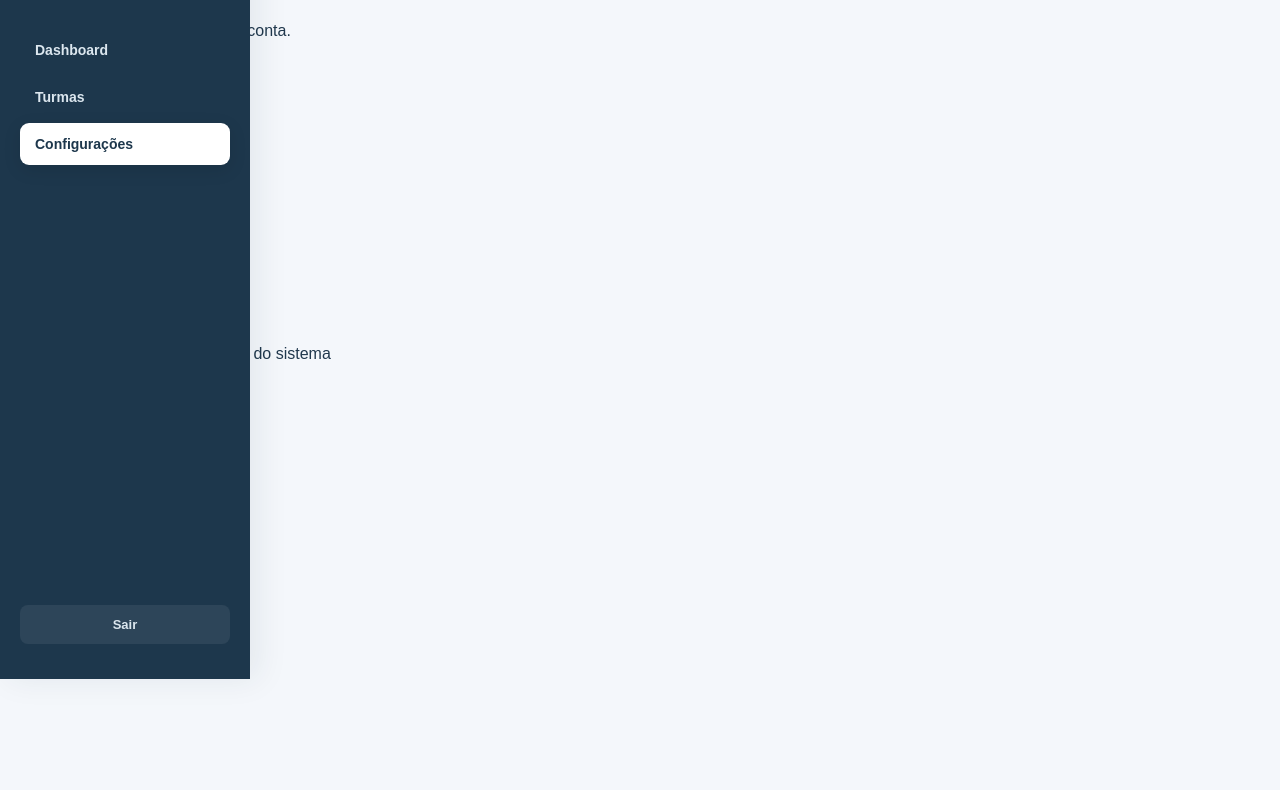
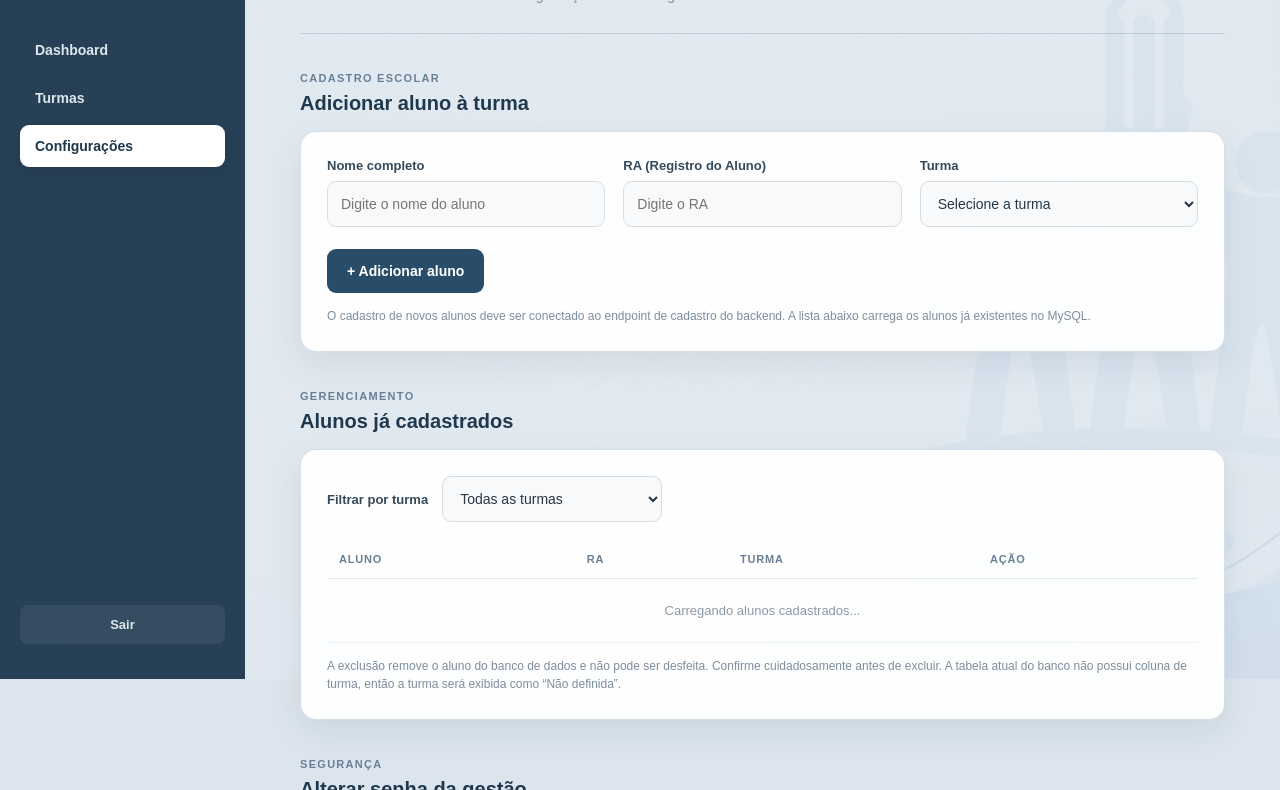
Before and after one commit to ByIsapf/TCC_gerenciamento_de_alunos, a plain HTML site: page frontend/gestao/configuracoes.html in a window 1280 px wide. Shown: the part 121-911 px from the top of the page. Before the commit the page ends 800 px from the top, so only its background shows below. Drawn offline with Linux system fonts and the light colour scheme.

Commit message:
Atualizei a página de configurações da gestao, porém sem o js, por enquanto.

```diff
--- a/frontend/css/configuracoes.css
+++ b/frontend/css/configuracoes.css
@@ -7,232 +7,189 @@
     padding: 0;
     box-sizing: border-box;
 }
-
-
-/* =========================
-   BODY
-   ========================= */
-
-body {
-    font-family: Arial, Helvetica, sans-serif;
-    background: #f4f7fb;
-    color: #20384d;
+.settings-content {
+  padding-bottom: 70px;
 }
 
-
-/* =========================
-   ESTRUTURA
-   ========================= */
-
-.dashboard {
-    min-height: 100vh;
-    display: flex;
+.settings-section {
+  margin-top: 34px;
 }
 
+.settings-section .section-heading {
+  margin-bottom: 16px;
+}
 
-/* =========================
-   MENU LATERAL
-   ========================= */
-
-.sidebar {
-    position: fixed;
-    top: 0;
-    left: 0;
-
-    width: 250px;
-    height: 100vh;
-
-    background: #1d374c;
-    color: white;
-
+.settings-card {
+  padding: 26px;
+  border-radius: 16px;
+  background: rgba(255,255,255,.94);
+  border: 1px solid rgba(211,222,231,.95);
+  box-shadow: 0 12px 30px rgba(31,51,68,.08);
+  backdrop-filter: blur(8px);
+  animation: focoSuave .5s ease-out both;
+}
+.form-grid {
+  display: grid;
+  grid-template-columns: repeat(3,minmax(0,1fr));
+  gap: 18px;
+}
+.field {
   display: flex;
   flex-direction: column;
+  gap: 8px;
+}
+.field label, .list-toolbar label {
+  color: #34495a;
+  font-size: 13px;
+  font-weight: 700;
 
-    padding: 35px 20px;
-
-    z-index: 100;
-
-    box-shadow:
-        8px 0 30px rgba(31, 51, 68, 0.08);
+}
+.field input, .field select, .list-toolbar select {
+  width: 100%;
+  min-height: 46px;
+  padding: 0 13px;
+  border: 1px solid #d3dee7;
+  border-radius: 9px;
+  background: #f7f9fb;
+  color: #243746;
+  font: 14px Arial, Helvetica, sans-serif;
+  outline: none;
+  transition: .2s;
+}
+.field input:focus, .field select:focus, .list-toolbar select:focus {
+  border-color: #6689a2;
+  background: #fff;
+  box-shadow: 0 0 0 4px rgba(102,137,162,.10);
+}
+.settings-button {
+  min-height: 44px;
+  margin-top: 22px;
+  padding: 0 20px;
+  border: 0;
+  border-radius: 9px;
+  background: #294d68;
+  color: #fff;
+  font: 700 14px Arial, Helvetica, sans-serif;
+  cursor: pointer;
+  transition: .2s;
+}
+.settings-button:hover {
+  background: #203f56;
+  transform: translateY(-1px);
+  box-shadow: 0 8px 20px rgba(41,77,104,.18);
 }
 
-
-/* =========================
-   LOGO
-   ========================= */
-
-.logo {
-    padding: 5px 10px 45px;
+.form-note {
+  margin-top: 14px;
+  color: #7c8d9c;
+  font-size: 12px;
+  line-height: 1.5;
 }
 
-.gea {
-    font-size: 38px;
-    font-weight: 900;
-    letter-spacing: 4px;
-    color: #ffffff;
+.list-toolbar {
+  display: flex;
+  align-items: center;
+  gap: 14px;
+  margin-bottom: 18px;
 }
 
-.logo span {
-    display: block;
-
-    margin-top: 8px;
-
-    color: #dce7ef;
-
-    font-size: 12px;
+.list-toolbar select {
+  max-width: 220px;
 }
 
-
-/* =========================
-   MENU
-   ========================= */
-
-.menu {
-    display: flex;
-    flex-direction: column;
-    gap: 5px;
+.table-wrap {
+  width: 100%;
+  overflow-x: auto;
 }
 
-.menu a {
-    display: block;
-
-    padding: 13px 15px;
-
-    border-radius: 9px;
-
-    color: #dce7ef;
-
-    text-decoration: none;
-
-    font-size: 14px;
-    font-weight: 600;
-
-    transition: 0.25s;
+table {
+  width: 100%;
+  border-collapse: collapse;
+  text-align: left;
 }
 
-.menu a:hover {
-    background: rgba(255, 255, 255, 0.08);
-    color: #ffffff;
+th {
+  padding: 13px 12px;
+  color: #688095;
+  font-size: 11px;
+  letter-spacing: .8px;
+  text-transform: uppercase;
+  border-bottom: 1px solid #e1e9ef;
 }
 
-
-/* =========================
-   ITEM ATIVO
-   ========================= */
-
-.menu a.active {
-    background: #ffffff;
-    color: #1d374c;
-
-    box-shadow:
-        0 5px 18px rgba(0, 0, 0, 0.10);
+td {
+  padding: 15px 12px;
+  color: #34495a;
+  font-size: 13px;
+  border-bottom: 1px solid #edf1f4;
 }
 
-
-/* =========================
-   BOTÃO SAIR
-   ========================= */
-
-.button-exit {
-    margin-top: auto;
+.empty-row td {
+  color: #8b9aa7;
+  text-align: center;
+  padding: 24px 12px;
 }
 
-.exit-menu {
-    display: block;
-
-    padding: 12px;
-
-    border-radius: 8px;
-
-    background: rgba(255, 255, 255, 0.07);
-
-    color: #dce7ef;
-
-    text-decoration: none;
-
-    text-align: center;
-
-    font-size: 13px;
-    font-weight: 600;
-
-    transition: 0.25s;
+.delete-button {
+  border: 1px solid #e5caca;
+  border-radius: 7px;
+  background: #fff5f5;
+  color: #a33b3b;
+  padding: 8px 11px;
+  font-weight: 700;
+  cursor: pointer;
 }
 
-.exit-menu:hover {
-    background: #ffffff;
-    color: #1d374c;
+.delete-button:hover {
+  background: #ffe8e8;
 }
 
-
-/* =========================
-   CONTEÚDO DA PÁGINA
-   ========================= */
-
-.content {
-    width: calc(100% - 250px);
-
-    min-height: 100vh;
-
-    margin-left: 250px;
-
-    padding: 45px 55px 60px;
+.settings-message {
+  min-height: 20px;
+  margin-top: 18px;
+  color: #294d68;
+  font-size: 13px;
+  font-weight: 700;
 }
 
-
-/* =========================
-   RESPONSIVIDADE
-   ========================= */
-
-@media (max-width: 700px) {
-
-    .sidebar {
-        position: relative;
-
-        width: 100%;
-        height: auto;
-
-        padding: 25px 20px;
+.settings-message.error {
+  color: #a33b3b;
 }
 
-    .dashboard {
-        display: block;
+@media (max-width: 1100px) {
+
+   .form-grid {
+    grid-template-columns: repeat(2,minmax(0,1fr)); }
   }
 
-    .content {
-        width: 100%;
-        margin-left: 0;
-
-        padding: 30px 20px;
+@media (max-width: 760px) {
+  .settings-content {
+    padding: 28px 18px 45px;
   }
 
-    .logo {
-        padding-bottom: 25px;
-        text-align: center;
+  .top {
+    gap: 18px;
+    flex-direction: column;
   }
 
-    .menu {
-        flex-direction: row;
-        flex-wrap: wrap;
+  .user-info {
+    text-align: left;
   }
 
-    .menu a {
-        flex: 1;
-        text-align: center;
+  .settings-card {
+    padding: 19px;
   }
 
-    .button-exit {
-        margin-top: 20px;
+  .form-grid {
+    grid-template-columns: 1fr;
+  }
+
+  .list-toolbar {
+    align-items: stretch;
+    flex-direction: column;
+  }
+
+  .list-toolbar select {
+    max-width: none;
   }
 }
-
-
-@media (max-width: 450px) {
-
-    .content {
-        padding: 25px 15px;
-    }
-
-    .menu {
-        flex-direction: column;
-    }
-}
--- a/frontend/gestao/configuracoes.html
+++ b/frontend/gestao/configuracoes.html
@@ -1,187 +1,103 @@
-
 <!DOCTYPE html>
-<html lang="pt-br">
-
+<html lang="pt-BR">
 <head>
   <meta charset="UTF-8">
   <meta name="viewport" content="width=device-width, initial-scale=1.0">
-    <title>G.E.A PCL</title>
+  <title>G.E.A PCL | Configurações</title>
+  <link rel="stylesheet" href="../css/gestao.css">
   <link rel="stylesheet" href="../css/configuracoes.css">
 </head>
-
 <body>
 
-<div class="configuracoes">
-
-<aside>
-
-<div class="logo">
-    <div class="gea">G.E.A</div>
-    <span>Pedro Casemiro Leite</span>
-</div>
-  <div class="turmas">
-  <!-- =========================
-             MENU LATERAL
-             ========================= -->
-
+<div class="dashboard">
   <aside class="sidebar">
-
-            <div class="logo">
-
-                <div class="gea">G.E.A</div>
-
-                <span>Pedro Casemiro Leite</span>
-
-            </div>
-
-
+    <div class="logo"><div class="gea">G.E.A</div><span>Pedro Casemiro Leite</span></div>
     <nav class="menu">
-
-                <a href="dashboard.html" >
-                    Dashboard
-                </a>
-
-                <a href="turmas.html" >
-                    Turmas
-                </a>
-
-                <a href="configuracoes.html" class="active">
-                    Configurações
-                </a>
-
+      <a href="dashboard.html">Dashboard</a>
+      <a href="turmas.html">Turmas</a>
+      <a href="configuracoes.html" class="active">Configurações</a>
     </nav>
-
-
-            <div class="button-exit">
-
-                <a href="../secretaria/login.html" class="exit-menu">
-                    Sair
-                </a>
-
-            </div>
-
+    <div class="button-exit"><a href="../secretaria/login.html" class="exit-menu">Sair</a></div>
   </aside>
 
-<!-- Conteúdo da página -->
-<main class="conteudo">
+  <main class="content settings-content">
+    <header class="top">
+      <div class="page-title">
+        <span>ADMINISTRAÇÃO</span>
+        <h1>Configurações</h1>
+        <p>Gerencie os alunos das turmas e a segurança da conta da gestão.</p>
+      </div>
+      <div class="user-info"><strong>Gestão</strong><small>P.C.L</small></div>
+    </header>
 
-    <div class="cabecalho">
-        <h1>Configurações</h1>
-        <p>Gerencie as configurações da sua conta.</p>
+    <section class="settings-section">
+      <div class="section-heading">
+        <span>CADASTRO ESCOLAR</span>
+        <h2>Adicionar aluno à turma</h2>
       </div>
+      <form id="form-adicionar-aluno" class="settings-card">
+        <div class="form-grid">
+          <div class="field"><label for="nome-aluno">Nome completo</label><input id="nome-aluno" name="nome" required maxlength="120" placeholder="Digite o nome do aluno"></div>
+          <div class="field"><label for="ra-aluno">RA (Registro do Aluno)</label><input id="ra-aluno" name="ra" required maxlength="30" placeholder="Digite o RA"></div>
+          <div class="field"><label for="turma-aluno">Turma</label><select id="turma-aluno" name="turma" required><option value="">Selecione a turma</option>
 
-    <section class="cards-config">
+            <option>1A</option><option>1B</option><option>1C</option><option>1D</option>
+            <option>2A</option><option>2B</option><option>2C</option><option>2D</option>
+            <option>3A</option><option>3B</option><option>3C</option><option>3D</option>
 
-        <!-- Minha conta -->
-        <div class="card-config">
-
-            <div class="card-icon">👤</div>
-
-            <div class="card-titulo">
-                <h2>Minha conta</h2>
-                <p>Informações da sua conta</p>
+          </select>
           </div>
-
-            <div class="informacoes">
-
-                <div>
-                    <span>Nome</span>
-                    <strong>Usuário</strong>
         </div>
-
-                <div>
-                    <span>E-mail</span>
-                    <strong>usuario@escola.com</strong>
-                </div>
-
-                <div>
-                    <span>Tipo de usuário</span>
-                    <strong>Secretaria</strong>
-                </div>
-
-            </div>
-
-            <button class="btn-config">
-                Editar perfil
-            </button>
-
-        </div>
-
-        <!-- Segurança -->
-        <div class="card-config">
-
-            <div class="card-icon">🔒</div>
-
-            <div class="card-titulo">
-                <h2>Segurança</h2>
-                <p>Gerencie sua senha</p>
-            </div>
-
-            <div class="seguranca-info">
-
-                <span>Senha</span>
-                <strong>••••••••••</strong>
-
-            </div>
-
-            <button class="btn-config">
-                Alterar senha
-            </button>
-
-        </div>
-
+        <button class="settings-button" type="submit">+ Adicionar aluno</button>
+        <p class="form-note">O cadastro de novos alunos deve ser conectado ao endpoint de cadastro do backend. A lista abaixo carrega os alunos já existentes no MySQL.</p>
+      </form>
     </section>
 
-    <!-- Preferências -->
-    <section class="card-preferencias">
+    <section class="settings-section">
+      <div class="section-heading">
+        <span>GERENCIAMENTO</span>
+        <h2>Alunos já cadastrados</h2>
+      </div>
+      <div class="settings-card">
+        <div class="list-toolbar">
+          <label for="filtro-turma">Filtrar por turma</label>
+          <select id="filtro-turma"><option value="">Todas as turmas</option>
 
-        <div class="card-icon">🔔</div>
+            <option>1A</option><option>1B</option><option>1C</option><option>1D</option>
+            <option>2A</option><option>2B</option><option>2C</option><option>2D</option>
+            <option>3A</option><option>3B</option><option>3C</option><option>3D</option>
 
-        <div class="card-titulo">
-            <h2>Preferências</h2>
-            <p>Escolha suas preferências</p>
+          </select>
         </div>
-
-        <div class="preferencia">
-
-            <div>
-                <strong>Notificações</strong>
-                <span>Receber notificações do sistema</span>
+        <div class="table-wrap">
+          <table>
+            <thead><tr><th>Aluno</th><th>RA</th><th>Turma</th><th>Ação</th></tr></thead>
+            <tbody id="lista-alunos"><tr class="empty-row"><td colspan="4">Carregando alunos cadastrados...</td></tr></tbody>
+          </table>
         </div>
-
-            <span class="status">
-                Ativadas
-            </span>
-
+        <p class="form-note">A exclusão remove o aluno do banco de dados e não pode ser desfeita. Confirme cuidadosamente antes de excluir.
+          A tabela atual do banco não possui coluna de turma, então a turma será exibida como “Não definida”.</p>
       </div>
-
-        <div class="preferencia">
-
-            <div>
-                <strong>Tema</strong>
-                <span>Tema atual do sistema</span>
-            </div>
-
-            <span class="status">
-                Claro
-            </span>
-
-        </div>
-
     </section>
 
-    <!-- Sair -->
-    <div class="sair-conta">
-
-        <a href="gestao-login.html">
-            🚪 Sair da conta
-        </a>
-
+    <section class="settings-section">
+      <div class="section-heading">
+        <span>SEGURANÇA</span>
+        <h2>Alterar senha da gestão</h2>
       </div>
-
+      <form id="form-senha" class="settings-card password-card">
+        <div class="form-grid">
+          <div class="field"><label for="senha-atual">Senha atual</label><input type="password" id="senha-atual" required autocomplete="current-password" placeholder="Digite a senha atual"></div>
+          <div class="field"><label for="nova-senha">Nova senha</label><input type="password" id="nova-senha" required minlength="8" autocomplete="new-password" placeholder="Mínimo de 8 caracteres"></div>
+          <div class="field"><label for="confirmar-senha">Confirmar nova senha</label><input type="password" id="confirmar-senha" required minlength="8" autocomplete="new-password" placeholder="Repita a nova senha"></div>
+        </div>
+        <button class="settings-button" type="submit">Alterar senha</button>
+        <p class="form-note">A alteração real da senha precisa ser validada e salva pelo backend. Não armazene senhas diretamente no frontend.</p>
+      </form>
+    </section>
+    <p id="mensagem" class="settings-message" role="status" aria-live="polite"></p>
   </main>
-
 </div>
-
+<script src="../js/configuracoes.js"></script>
 </body>
 </html>
```
Lines whose indentation alone changed are shown as unchanged.
